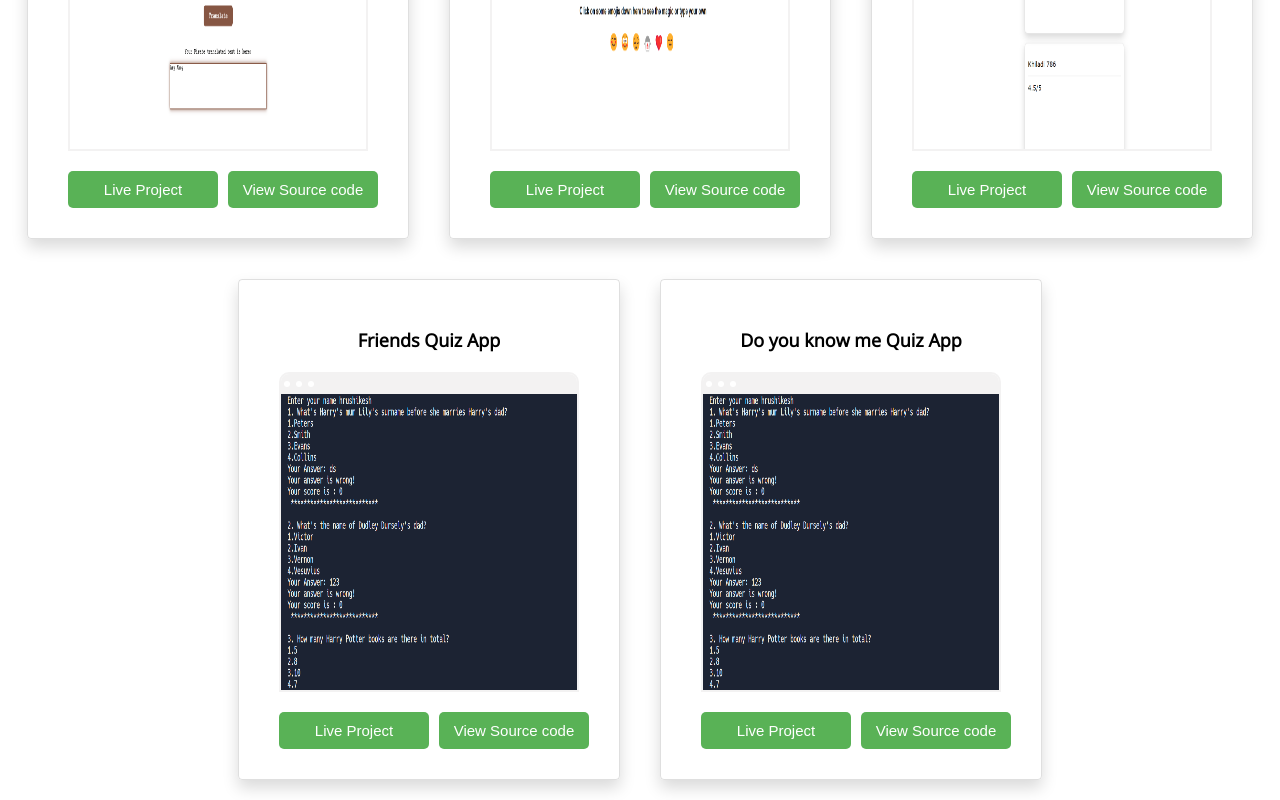
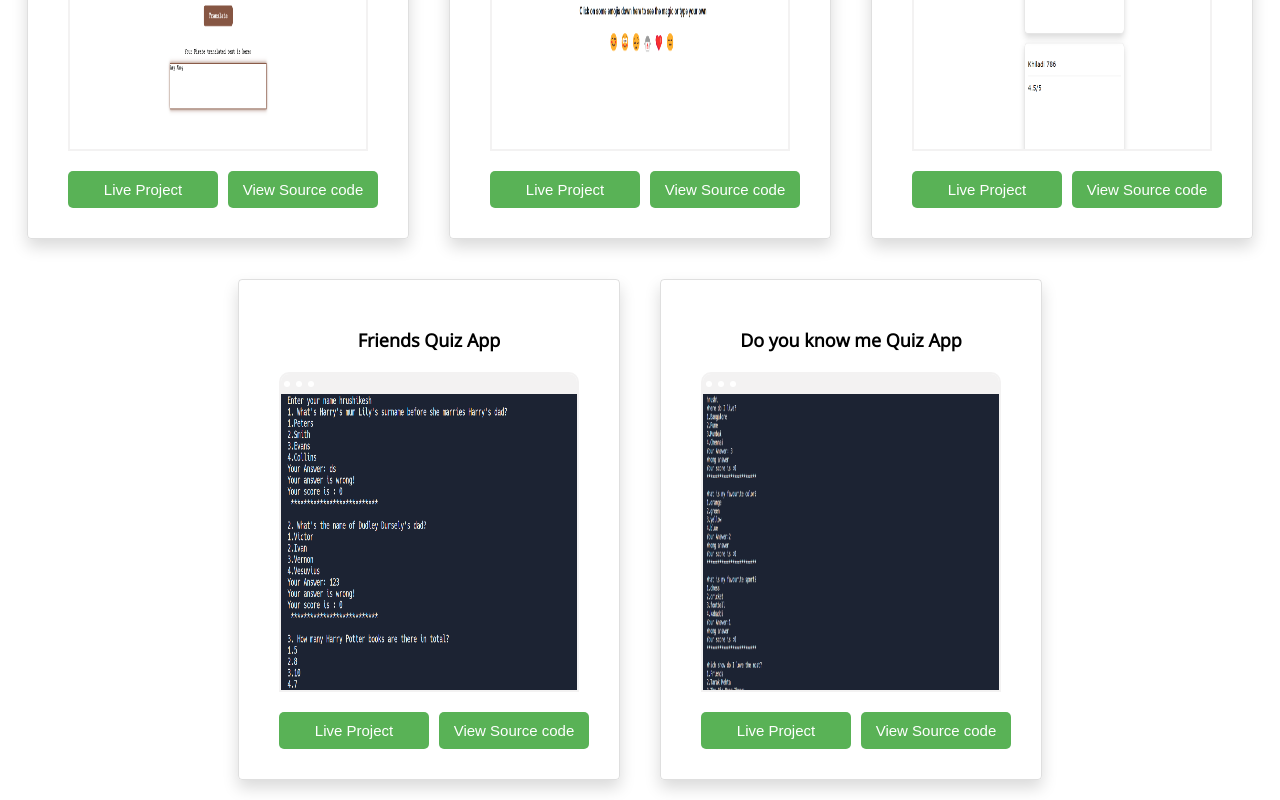
Before and after one commit to Hrushikesh1430/Portfolio, a React (Create React App) app: page /projects in a window 1280 px wide. Shown: the part 1545-2345 px from the top of the page. Built offline with nearby package versions, Linux system fonts and the light colour scheme.

Commit message:
project list update

```diff
--- a/src/data/projectData.js
+++ b/src/data/projectData.js
@@ -74,7 +74,7 @@
   },
   {
     id: 11,
-    img: "friends.png",
+    img: "know_me.png",
     link: "https://replit.com/@HrushikeshTawde/MarkOneDoyouknowme?embed=true",
     title: "Do you know me Quiz App",
     source: "https://github.com/Hrushikesh1430/MarkOne_Do_you_know_me",
```
Also changed, not shown: public/assets/images/know_me.png (added).
